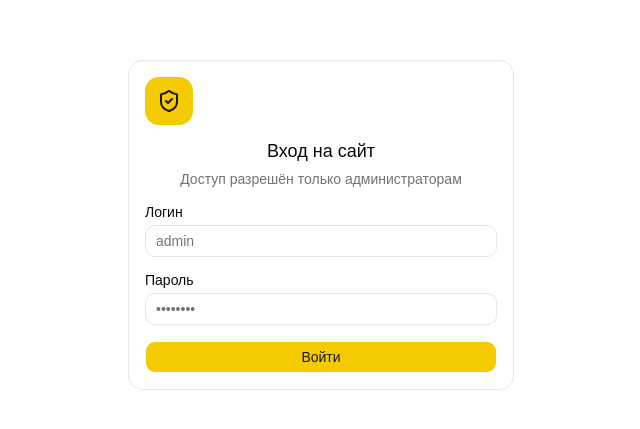
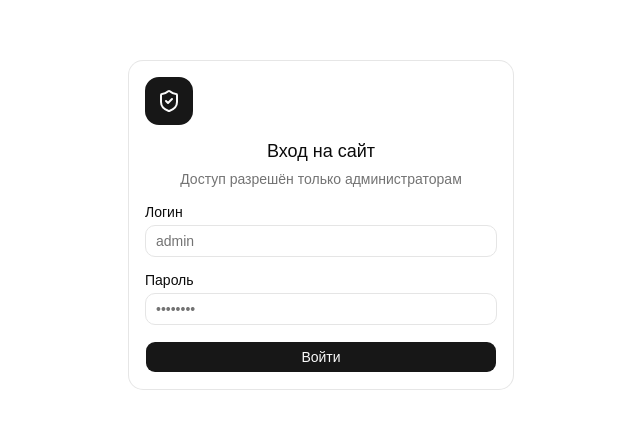
Before and after one commit to avakumov/avakdev, a React (Vite) app in the folder frontend/: page / in a window 1280 px wide. Shown: the part 175-604 px from the top of the page, without its empty margins (319-959 px from the left). Built offline with nearby package versions, Linux system fonts and the light colour scheme; no server answers.

Commit message:
Revert "avakumov-agent: задача #4 «Сделать основной цвет кнопок желтый»"
This reverts commit 7ecdda0061531a9f06a50f7c6f1ee43683903b48.

```diff
--- a/frontend/src/index.css
+++ b/frontend/src/index.css
@@ -13,8 +13,8 @@
     --card-foreground: oklch(0.145 0 0);
     --popover: oklch(1 0 0);
     --popover-foreground: oklch(0.145 0 0);
-    --primary: oklch(0.85 0.18 95);
-    --primary-foreground: oklch(0.205 0 0);
+    --primary: oklch(0.205 0 0);
+    --primary-foreground: oklch(0.985 0 0);
     --secondary: oklch(0.97 0 0);
     --secondary-foreground: oklch(0.205 0 0);
     --muted: oklch(0.97 0 0);
@@ -47,7 +47,7 @@
     --card-foreground: oklch(0.985 0 0);
     --popover: oklch(0.205 0 0);
     --popover-foreground: oklch(0.985 0 0);
-    --primary: oklch(0.85 0.18 95);
+    --primary: oklch(0.922 0 0);
     --primary-foreground: oklch(0.205 0 0);
     --secondary: oklch(0.269 0 0);
     --secondary-foreground: oklch(0.985 0 0);
```
